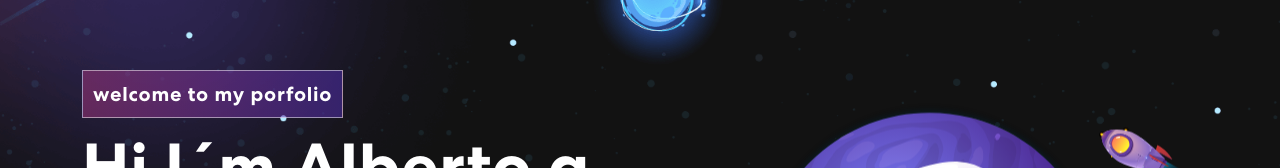
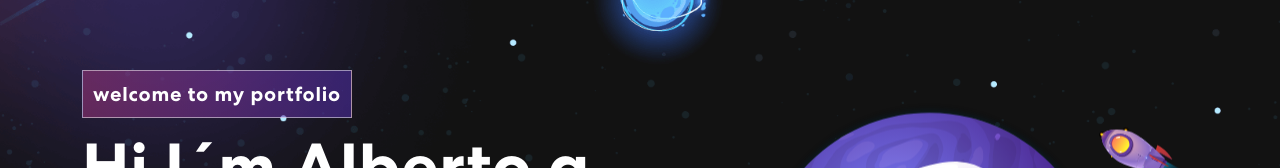
Before and after one commit to Giuxpro/Porfolio_3D, a React (Create React App) app: page / in a window 1280 px wide. Shown: the part 190-358 px from the top of the page. Built offline with nearby package versions, Linux system fonts and the light colour scheme; no server answers.

Commit message:
text modify

```diff
--- a/src/components/Banner.js
+++ b/src/components/Banner.js
@@ -50,7 +50,7 @@
                         <TrackVisibility>
                             {({ isVisible }) =>
                                 <div className={isVisible ? "animate__animated animate__fadeIn" : ""}>
-                                    <span className="tagline">welcome to my porfolio</span>
+                                    <span className="tagline">welcome to my portfolio</span>
                                     <h1>{`Hi I´m Alberto a`}<br/><span className="wrap">{text}</span></h1>
                                     <p>I am a curious developer passionate about the world of programming and learning new technologies, eager to learn, investigate and continue training. Thanks to the push of my friends and colleagues, I learned to work under pressure with excellent results to complete tasks in limited time. Teamwork is essential, I like to debate and share ideas, search for different solutions and share knowledge as a team, above all great group communication.</p>
 
```
